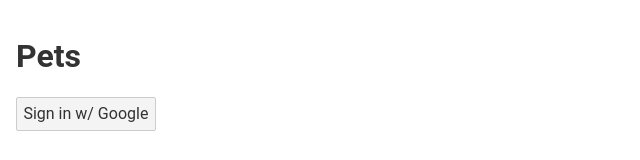
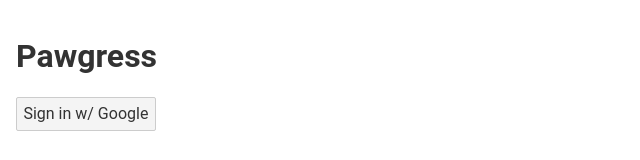
Before and after one commit to martinallison/pets, a Svelte app: page / in a window 1280 px wide. Shown: the top 160 px of the page, without its empty margins (0-640 px from the left). Built offline with nearby package versions, Linux system fonts and the light colour scheme; what rxfire would draw is missing.

Commit message:
Update 'branding'

```diff
--- a/src/App.svelte
+++ b/src/App.svelte
@@ -7,7 +7,7 @@
 </script>
 
 <main>
-  <h1>Pets</h1>
+  <h1>Pawgress</h1>
 
   {#if $user}
     <Router>
```
